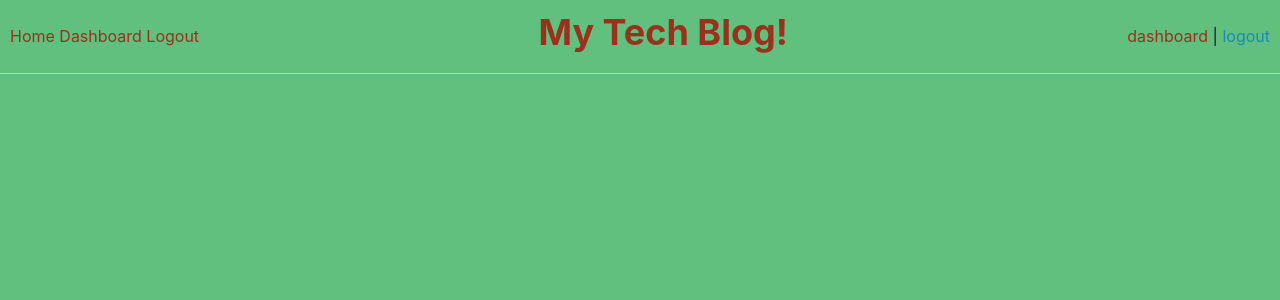
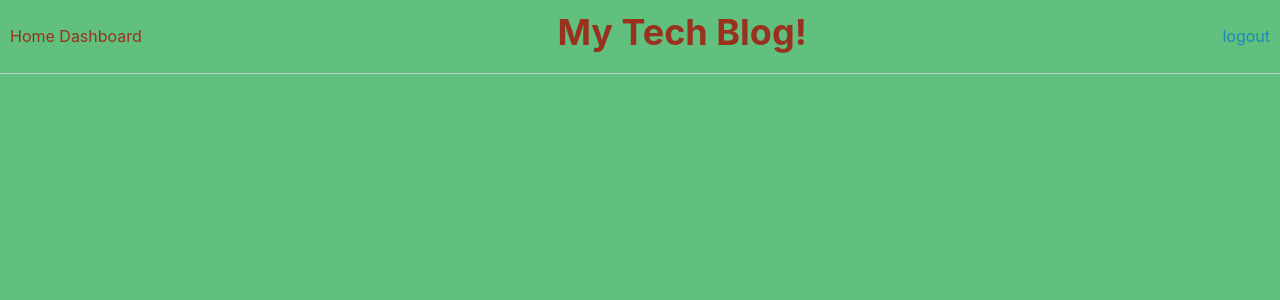
Before and after one commit to burkemm/matts-tech-blog, a Node server app: page / in a window 1280 px wide. Shown: the top 300 px of the page. Run offline with Node 20, Linux system fonts and the light colour scheme; a user stored in the database is signed in; data comes from the database, SQL or seed files in the repository; data that the repository does not hold is empty; some libraries are stand-ins or nearby versions.

Commit message:
final commits

```diff
--- a/controllers/homeRoutes.js
+++ b/controllers/homeRoutes.js
@@ -69,7 +69,7 @@ router.get('/dashboard', withAuth, async (req, res) => {
   }
 });
 
-router.get('/login', async (req, res) => {
+router.get('/login', (req, res) => {
   // Redirect the user to a different route if they're already logged into a session.
   if (req.session.logged_in) {
     res.redirect('/dashboard');
--- a/views/layouts/main.handlebars
+++ b/views/layouts/main.handlebars
@@ -15,7 +15,6 @@
   <div class="nav bar">
     <a href="/">Home</a>
     <a href="/dashboard">Dashboard</a>
-    <a href="/logout">Logout</a>
   </div>
 
 
@@ -25,7 +24,6 @@
       <nav>
         <!-- The login and logout links are visible/invisible by conditions. -->
         {{#if logged_in}}
-        <a href="/dashboard">dashboard</a> |
         <button class="no-button" id="logout">logout</button>
         {{else}}
         <a href="/login">login</a>
```
Also changed, not shown: 2 other files.
